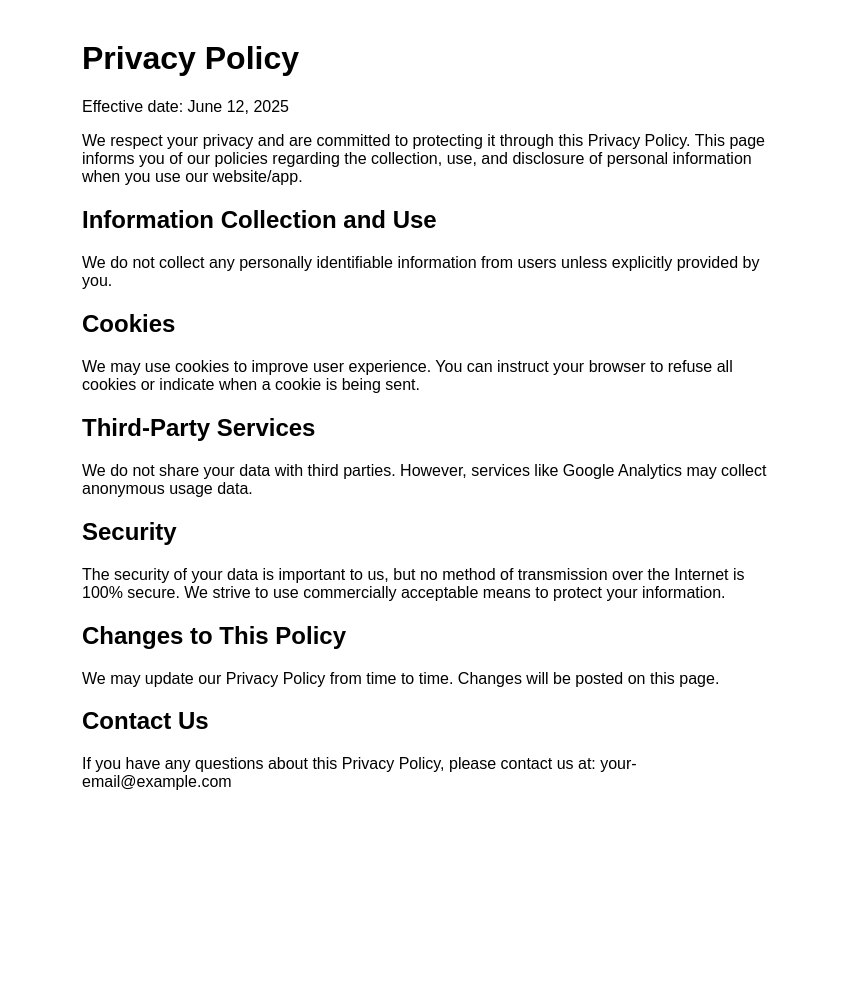
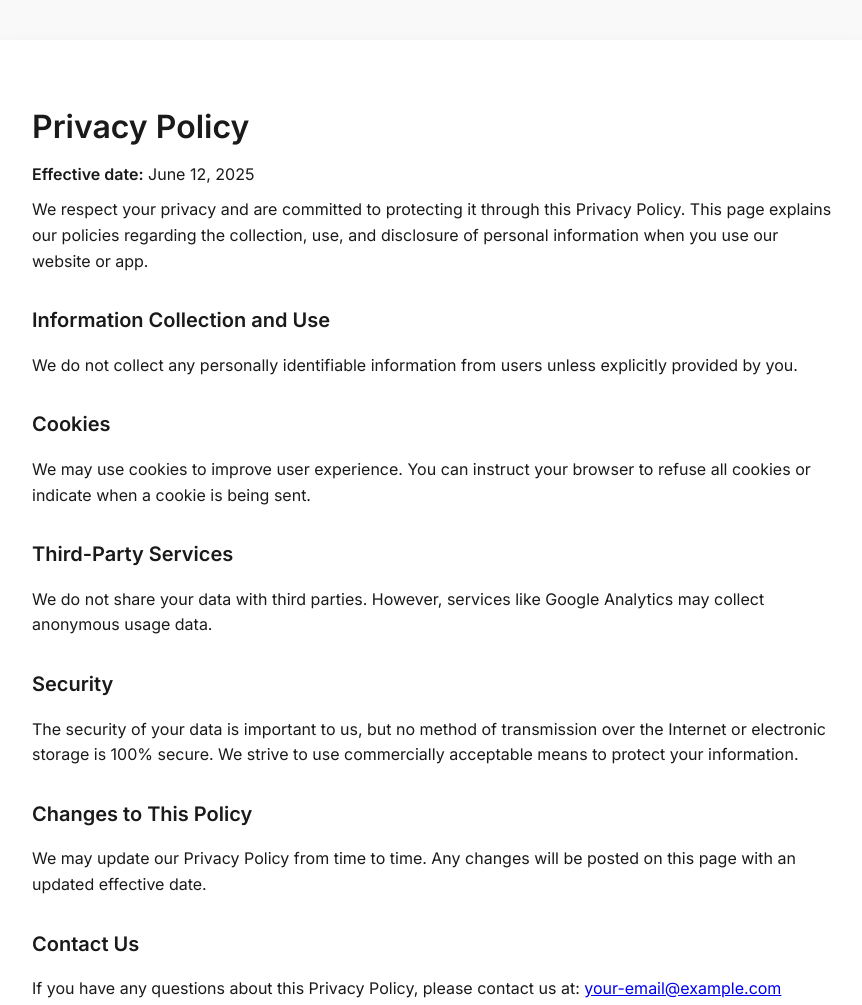
Before and after one commit to Toma518/privacy-policy, a plain HTML site: page index.html in a window 1280 px wide. Shown: the whole page, without its empty margins (208-1070 px from the left). Before the commit the page ends 831 px from the top, so only its background shows below. Drawn offline with Linux system fonts and the light colour scheme.

Commit message:
Update index.html
update privacy page

```diff
--- a/index.html
+++ b/index.html
@@ -1,15 +1,53 @@
 <!DOCTYPE html>
 <html lang="en">
 <head>
-  <meta charset="UTF-8">
+  <meta charset="UTF-8" />
+  <meta name="viewport" content="width=device-width, initial-scale=1" />
   <title>Privacy Policy</title>
-  <meta name="viewport" content="width=device-width, initial-scale=1">
+  <link href="https://fonts.googleapis.com/css2?family=Inter:wght@400;600&display=swap" rel="stylesheet" />
+  <style>
+    body {
+      font-family: 'Inter', sans-serif;
+      background-color: #f9f9f9;
+      color: #1a1a1a;
+      margin: 0;
+      padding: 40px 20px;
+      line-height: 1.6;
+    }
+    .container {
+      max-width: 800px;
+      margin: auto;
+      background: #ffffff;
+      padding: 40px;
+      border-radius: 12px;
+      box-shadow: 0 8px 24px rgba(0, 0, 0, 0.05);
+    }
+    h1 {
+      font-size: 2em;
+      font-weight: 600;
+      margin-bottom: 0.3em;
+    }
+    h2 {
+      font-size: 1.25em;
+      font-weight: 600;
+      margin-top: 1.5em;
+    }
+    p {
+      margin: 0.6em 0;
+    }
+    @media (max-width: 600px) {
+      .container {
+        padding: 24px;
+      }
+    }
+  </style>
 </head>
-<body style="font-family:sans-serif; max-width:700px; margin:40px auto; padding:0 20px;">
+<body>
+  <div class="container">
     <h1>Privacy Policy</h1>
-  <p>Effective date: June 12, 2025</p>
+    <p><strong>Effective date:</strong> June 12, 2025</p>
 
-  <p>We respect your privacy and are committed to protecting it through this Privacy Policy. This page informs you of our policies regarding the collection, use, and disclosure of personal information when you use our website/app.</p>
+    <p>We respect your privacy and are committed to protecting it through this Privacy Policy. This page explains our policies regarding the collection, use, and disclosure of personal information when you use our website or app.</p>
 
     <h2>Information Collection and Use</h2>
     <p>We do not collect any personally identifiable information from users unless explicitly provided by you.</p>
@@ -21,12 +59,13 @@
     <p>We do not share your data with third parties. However, services like Google Analytics may collect anonymous usage data.</p>
 
     <h2>Security</h2>
-  <p>The security of your data is important to us, but no method of transmission over the Internet is 100% secure. We strive to use commercially acceptable means to protect your information.</p>
+    <p>The security of your data is important to us, but no method of transmission over the Internet or electronic storage is 100% secure. We strive to use commercially acceptable means to protect your information.</p>
 
     <h2>Changes to This Policy</h2>
-  <p>We may update our Privacy Policy from time to time. Changes will be posted on this page.</p>
+    <p>We may update our Privacy Policy from time to time. Any changes will be posted on this page with an updated effective date.</p>
 
     <h2>Contact Us</h2>
-  <p>If you have any questions about this Privacy Policy, please contact us at: your-email@example.com</p>
+    <p>If you have any questions about this Privacy Policy, please contact us at: <a href="mailto:your-email@example.com">your-email@example.com</a></p>
+  </div>
 </body>
 </html>
```
Lines whose indentation alone changed are shown as unchanged.
